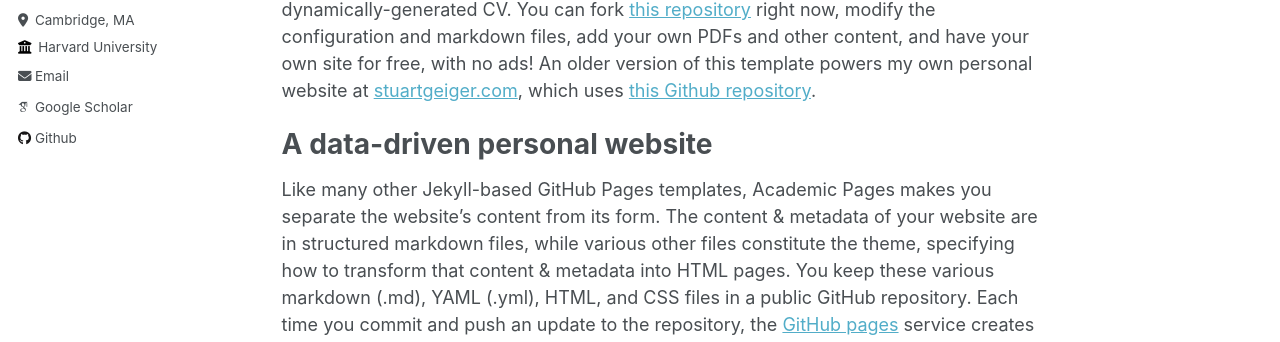
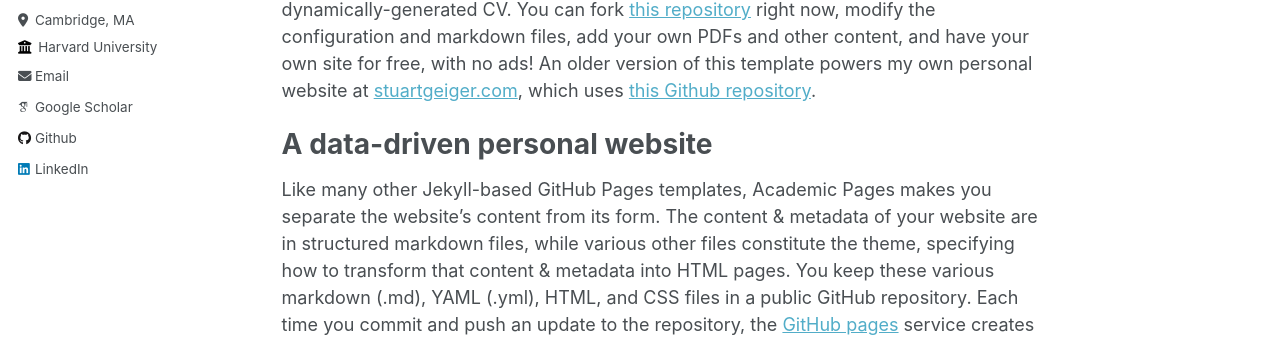
Before and after one commit to erin-crawley/erin-crawley.github.io, a Jekyll site: the page built from _pages/about.md, in a window 1280 px wide. Shown: the part 342-684 px from the top of the page. Built offline with Jekyll 4.4.1, drawn with Linux system fonts in a browser that asks for light colours; some web fonts are replaced.

Commit message:
Update _config.yml
linked in added

```diff
--- a/_config.yml
+++ b/_config.yml
@@ -57,7 +57,7 @@
   keybase          : # Username
   instagram        : # Username
   lastfm           : # Username
-  linkedin         : # erin-crawley-25a392188
+  linkedin         : erin-crawley-25a392188
   mastodon         : # URL
   medium           : # URL
   pinterest        : # Username
```
